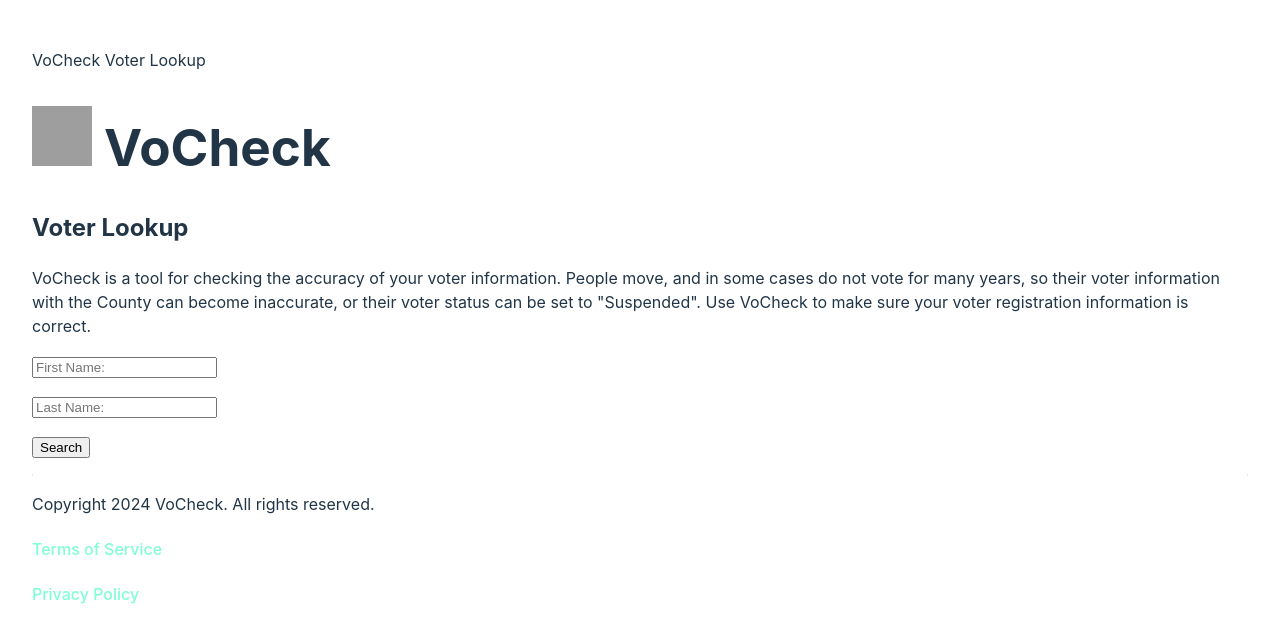
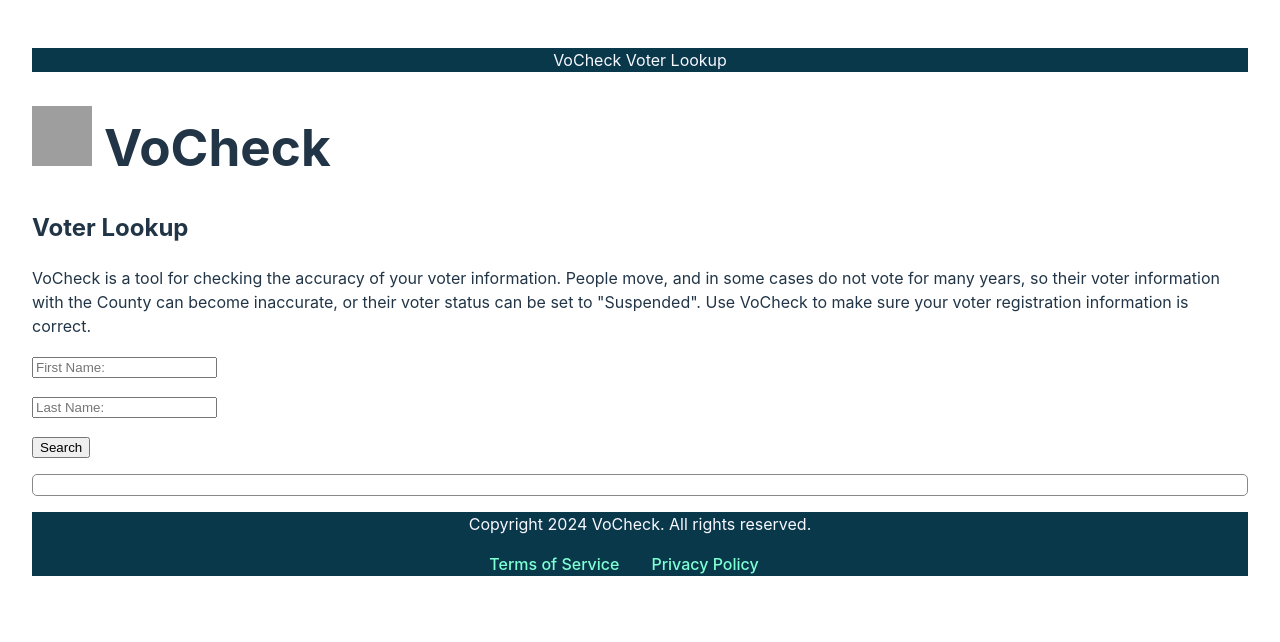
Before and after one commit to jddubbya/VoterAppMain, a React (Vite) app: page / in a window 1280 px wide. Shown: the top 642 px of the page. Built offline with nearby package versions, Linux system fonts and the light colour scheme; grey boxes are pictures that could not be loaded.

Commit message:
Update App.css

```diff
--- a/src/App.css
+++ b/src/App.css
@@ -22,9 +22,41 @@ ul {
   display: flex;
   flex-direction: column;
   align-items: flex-start;
-  background-color: black;
+  background-color: rgb(256, 256, 256);
   border-radius: 5px;
-  border-color: white;
+  border-color: #888;
   border-width: 1px;
-  border-style: solid;
+  border-style: solid; /* jdw adds below here */
+  margin: 10;
+  padding: 10px;
+  max-height: 150px;
+  min-width: 250px;
+  overflow: scroll;
+  overflow-y: auto;
+  overflow-x: hidden;
 }
+
+header .vocheck-header {
+  background-color:rgb(9, 56, 75);
+  color:ghostwhite;
+  position: relative;
+  width: 100%;
+  white-space: normal;
+  line-height: 1.5em;
+  text-align: center;
+}
+
+footer .vocheck-footer {
+  background-color:rgb(9, 56, 75);
+  color:ghostwhite;
+  position: relative;
+  width: 100%;
+  white-space: normal;
+  line-height: 1.5em;
+  text-align: center;
+}
+
+footer h4 {
+  display: inline;
+  margin-right: 2em;
+}
```
